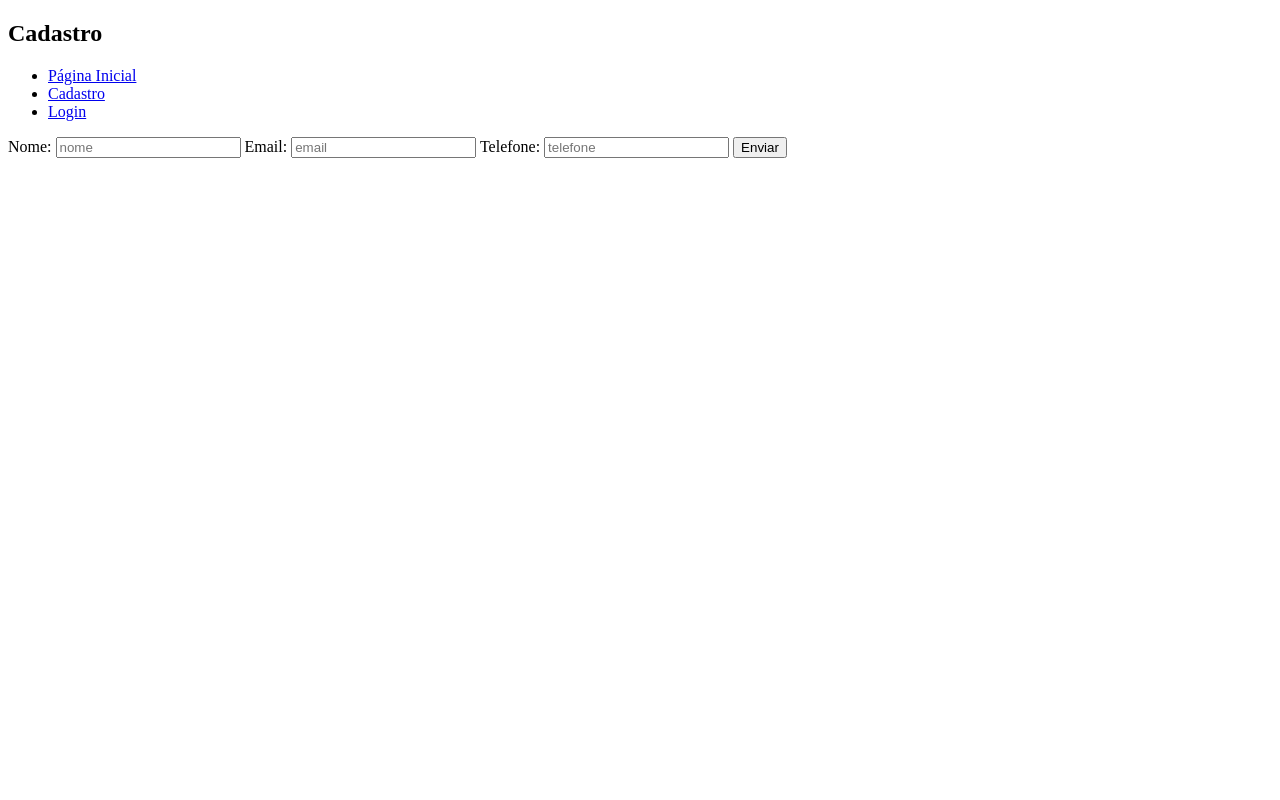
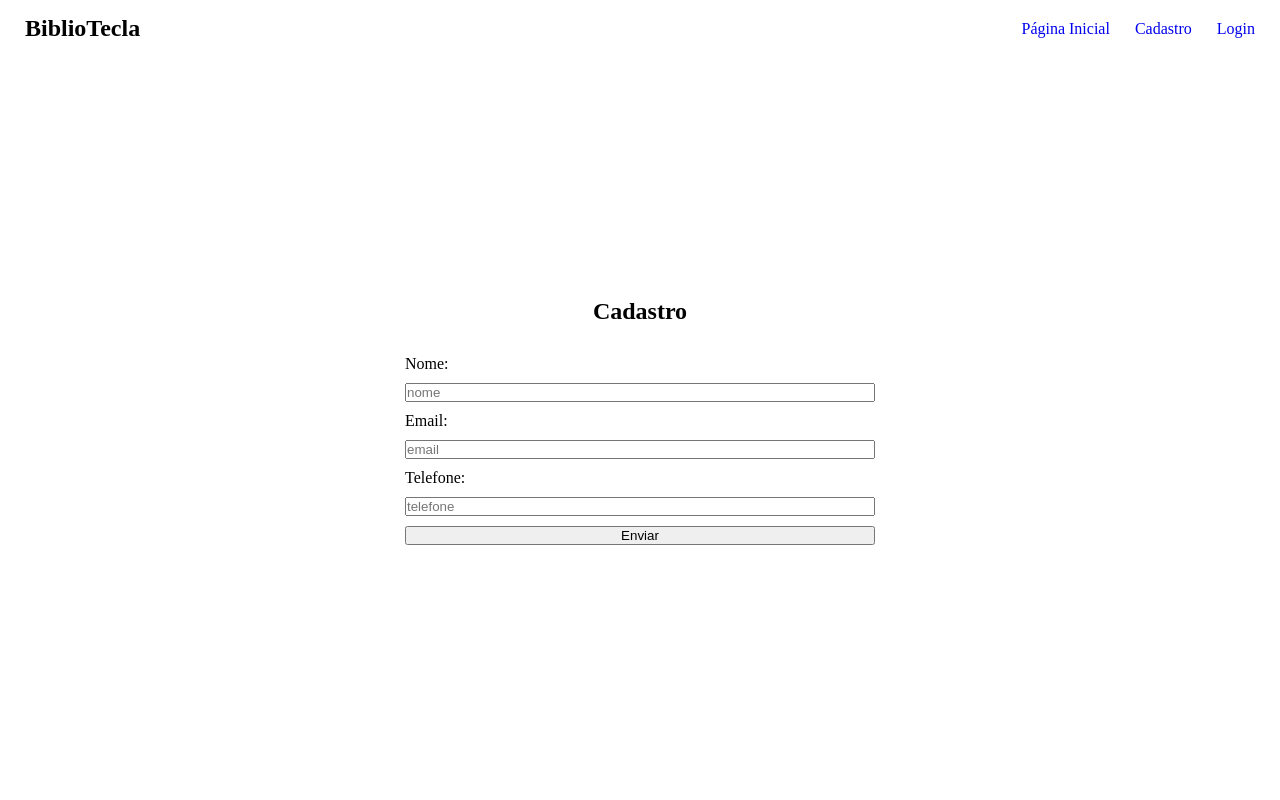
Before and after one commit to anaclaraa1/biblioteca, a Flask app: page /register in a window 1280 px wide. Run offline with Flask 3, Linux system fonts and the light colour scheme.

Commit message:
iniciar style

```diff
--- /dev/null
+++ b/static/css/style.css
@@ -0,0 +1,73 @@
+* {
+    margin: 0;
+    padding: 0;
+    box-sizing: border-box;
+}
+
+body {
+    height: 100vh;
+}
+
+.content {
+    display: flex;
+    flex-direction: column;
+    height: 100%;
+}
+
+header {
+    display: flex;
+    width: 100%;
+    padding: 15px 25px;
+}
+
+nav {
+    display: flex;
+    justify-content: space-between;
+    width: 100%;
+}
+
+ul {
+    display: flex;
+    gap: 25px;
+    align-items: center;
+}
+
+ul > li {
+    list-style: none;
+}
+
+a {
+    text-decoration: none;
+}
+
+main {
+    display: flex;
+    flex-direction: column;
+    height: 100%;
+    justify-content: center;
+    align-items: center;
+    gap: 15px;
+}
+
+form {
+    display: flex;
+    flex-direction: column;
+    width: 500px;
+    padding: 15px;
+    gap: 10px;
+}
+
+textarea {
+  resize: none;
+}
+
+table {
+    border: 1px solid black;
+    border-collapse: collapse;
+    text-align: center;
+}
+
+tr, td, th {
+    border: 1px solid black;
+    padding: 5px 10px;
+}
--- a/templates/base.html
+++ b/templates/base.html
@@ -7,15 +7,15 @@
     <title>
         {% block title %}{% endblock %}
     </title>
+    <link rel="stylesheet" href="{{ url_for('static', filename='css/style.css') }}">
 </head>
 
 <body>
 
+    <div class="content">
         <header>
             <nav>
-            <h1>
-                {% block title_page %}{% endblock %}
-            </h1>
+                <h1>BiblioTecla</h1>
                 <ul>
                     <li><a href="{{ url_for('index') }}">Página Inicial</a></li>
                     {% if current_user.is_authenticated %}
@@ -32,12 +32,15 @@
                 </ul>
             </nav>
         </header>
-
         <main>
+            <h2>
+                {% block title_page %}{% endblock %}
+            </h2>
+            {% include 'components/messages.html'   %}
             {% block content %}
-
             {% endblock %}
         </main>
+    </div>
 </body>
 
 </html>
--- a/templates/index.html
+++ b/templates/index.html
@@ -7,5 +7,3 @@
 {% block title_page %}
     Início
 {% endblock %}
-<!-- Só coloquei aqui jogado para ver se o flash estava funcionando -->
-{% include 'components/messages.html'   %}
```
Lines whose indentation alone changed are shown as unchanged.
